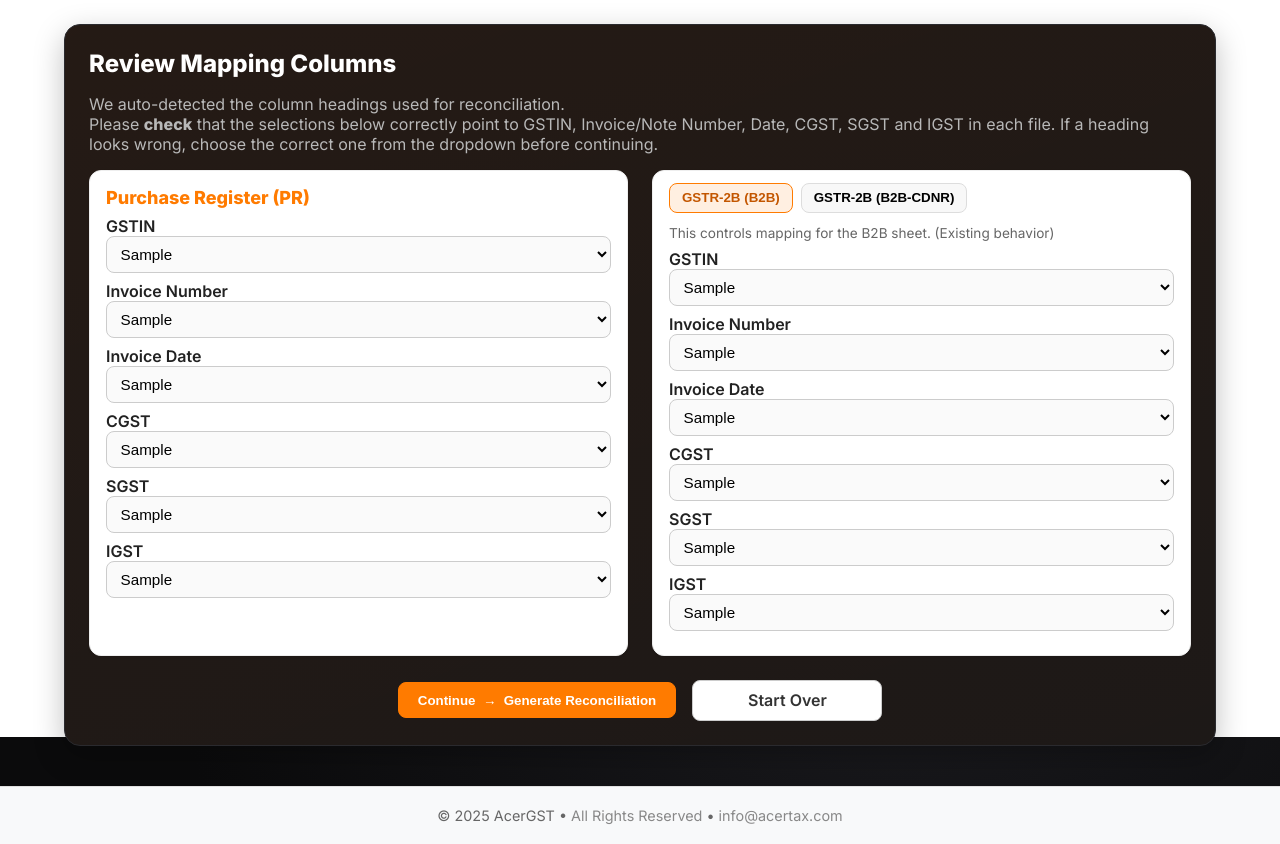
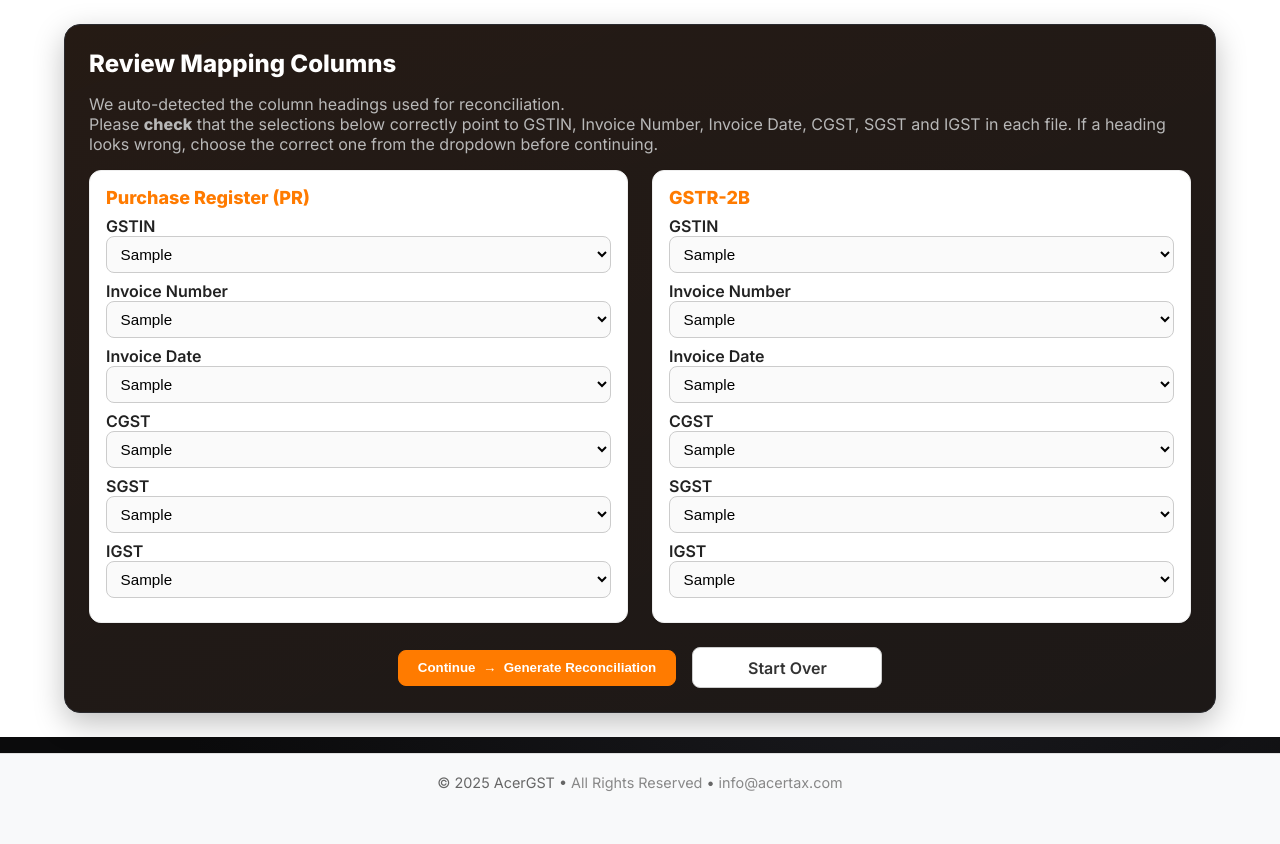
Before and after one commit to deerao75/gst-reconcile, a Flask app: template templates/verify.html in a window 1280 px wide. Shown: the part 63-907 px from the top of the page. After the commit the page ends 854 px from the top, so only its background shows below. Run offline with Flask 3, Linux system fonts and the light colour scheme; the template is opened without the code that fills it: most values are stand-ins (such as "Sample title", 1, 10 or a date in 2020).

Commit message:
verify html changes

```diff
--- a/templates/verify.html
+++ b/templates/verify.html
@@ -4,7 +4,7 @@
   <h2>Review Mapping Columns</h2>
   <p class="muted">
     We auto-detected the column headings used for reconciliation. <br>
-    Please <b>check</b> that the selections below correctly point to GSTIN, Invoice/Note Number, Date, CGST, SGST and IGST in each file.
+    Please <b>check</b> that the selections below correctly point to GSTIN, Invoice Number, Invoice Date, CGST, SGST and IGST in each file.
     If a heading looks wrong, choose the correct one from the dropdown before continuing.
   </p>
 
@@ -57,16 +57,9 @@
         </label>
       </div>
 
-      <!-- GSTR-2B: Tabs for B2B and B2B-CDNR -->
+      <!-- GSTR-2B -->
       <div class="verify-box">
-        <div class="tab-header">
-          <button type="button" class="tab-btn active" data-target="#tab-b2b">GSTR-2B (B2B)</button>
-          <button type="button" class="tab-btn" data-target="#tab-cdnr">GSTR-2B (B2B-CDNR)</button>
-        </div>
-
-        <!-- Tab: B2B (existing names preserved) -->
-        <div id="tab-b2b" class="tab-panel active">
-          <p class="tiny-muted">This controls mapping for the B2B sheet. (Existing behavior)</p>
+        <h3>GSTR-2B</h3>
         <label>GSTIN
           <select name="gst_2b">
             {% for c in cols_2b %}
@@ -109,57 +102,6 @@
             {% endfor %}
           </select>
         </label>
-        </div>
-
-        <!-- Tab: B2B-CDNR (NEW, separate feature) -->
-        <div id="tab-cdnr" class="tab-panel">
-          <p class="tiny-muted">
-            This controls mapping for the <b>B2B-CDNR</b> sheet. Note/Invoice number here maps to PR’s Invoice Number, and
-            <em>Debit = positive</em>, <em>Credit = negative</em> (as per your logic).
-          </p>
-          <label>GSTIN (2B-CDNR)
-            <select name="gst_2b_cdnr">
-              {% for c in cols_2b %}
-                <option value="{{ c }}" {% if c == gst_2b %}selected{% endif %}>{{ c }}</option>
-              {% endfor %}
-            </select>
-          </label>
-          <label>Note Number (maps to PR Invoice Number)
-            <select name="inv_2b_cdnr">
-              {% for c in cols_2b %}
-                <option value="{{ c }}" {% if c == inv_2b %}selected{% endif %}>{{ c }}</option>
-              {% endfor %}
-            </select>
-          </label>
-          <label>Note Date
-            <select name="date_2b_cdnr">
-              {% for c in cols_2b %}
-                <option value="{{ c }}" {% if c == date_2b %}selected{% endif %}>{{ c }}</option>
-              {% endfor %}
-            </select>
-          </label>
-          <label>CGST
-            <select name="cgst_2b_cdnr">
-              {% for c in cols_2b %}
-                <option value="{{ c }}" {% if c == cgst_2b %}selected{% endif %}>{{ c }}</option>
-              {% endfor %}
-            </select>
-          </label>
-          <label>SGST
-            <select name="sgst_2b_cdnr">
-              {% for c in cols_2b %}
-                <option value="{{ c }}" {% if c == sgst_2b %}selected{% endif %}>{{ c }}</option>
-              {% endfor %}
-            </select>
-          </label>
-          <label>IGST
-            <select name="igst_2b_cdnr">
-              {% for c in cols_2b %}
-                <option value="{{ c }}" {% if c == igst_2b %}selected{% endif %}>{{ c }}</option>
-              {% endfor %}
-            </select>
-          </label>
-        </div>
       </div>
     </div>
 
@@ -211,34 +153,6 @@
   border: 1px solid #ccc;
   font-size: 0.95rem;
   background: #fafafa;
-}
-
-/* tabs */
-.tab-header {
-  display: flex;
-  gap: 0.5rem;
-  margin: -0.25rem 0 0.75rem 0;
-}
-.tab-btn {
-  border: 1px solid #ddd;
-  background: #f8f8f8;
-  padding: 0.4rem 0.75rem;
-  border-radius: 8px;
-  cursor: pointer;
-  font-weight: 600;
-}
-.tab-btn.active {
-  background: #ffefe1;
-  border-color: #ff7b00;
-  color: #c35600;
-}
-.tab-panel { display: none; }
-.tab-panel.active { display: block; }
-
-.tiny-muted {
-  margin: 0.25rem 0 0.5rem 0;
-  font-size: 0.85rem;
-  color: #666;
 }
 
 /* buttons aligned and visually consistent */
@@ -311,30 +225,12 @@
   color: #333;
   margin: 0;
 }
-
-@media (max-width: 980px) {
-  .verify-grid {
-    grid-template-columns: 1fr;
-  }
-}
 </style>
 
 <script>
 const form = document.getElementById('verifyForm');
 const overlay = document.getElementById('progressOverlay');
 const progressMsg = document.getElementById('progressMessage');
-
-// tabs
-const tabButtons = document.querySelectorAll('.tab-btn');
-const tabPanels  = document.querySelectorAll('.tab-panel');
-tabButtons.forEach(btn => {
-  btn.addEventListener('click', () => {
-    tabButtons.forEach(b => b.classList.remove('active'));
-    tabPanels.forEach(p => p.classList.remove('active'));
-    btn.classList.add('active');
-    document.querySelector(btn.dataset.target).classList.add('active');
-  });
-});
 
 form.addEventListener('submit', function() {
   overlay.style.display = 'flex';
@@ -343,6 +239,7 @@ form.addEventListener('submit', function() {
 
 // When file is downloaded, hide spinner and show success
 window.addEventListener('focus', function() {
+  // Once the download finishes and browser refocuses, update overlay
   if (overlay.style.display === 'flex') {
     document.querySelector('.loader').style.display = 'none';
     progressMsg.textContent = 'Reconciliation file downloaded successfully.';
```
Lines whose indentation alone changed are shown as unchanged.
